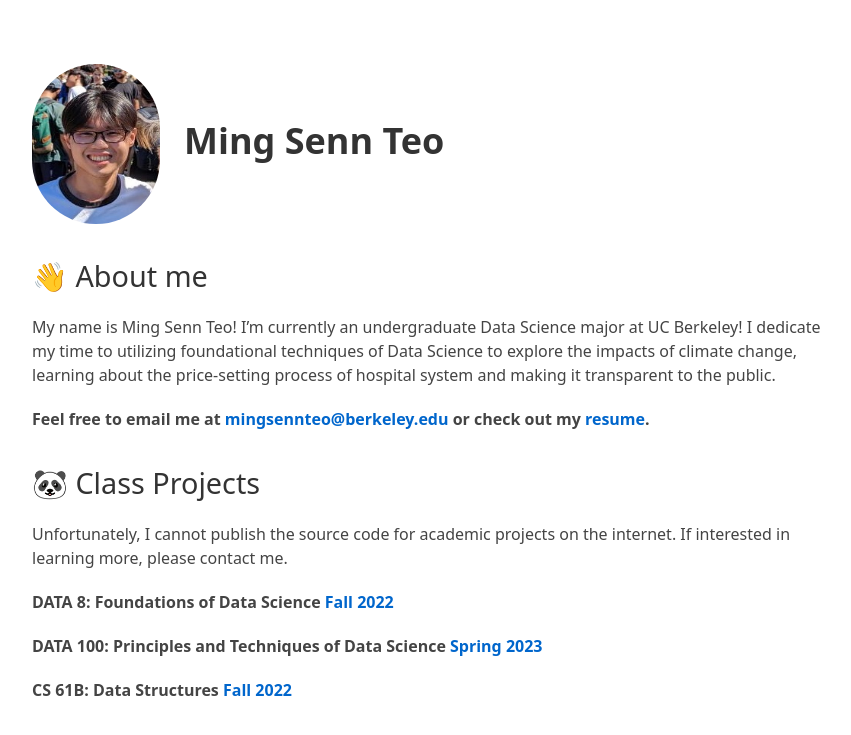
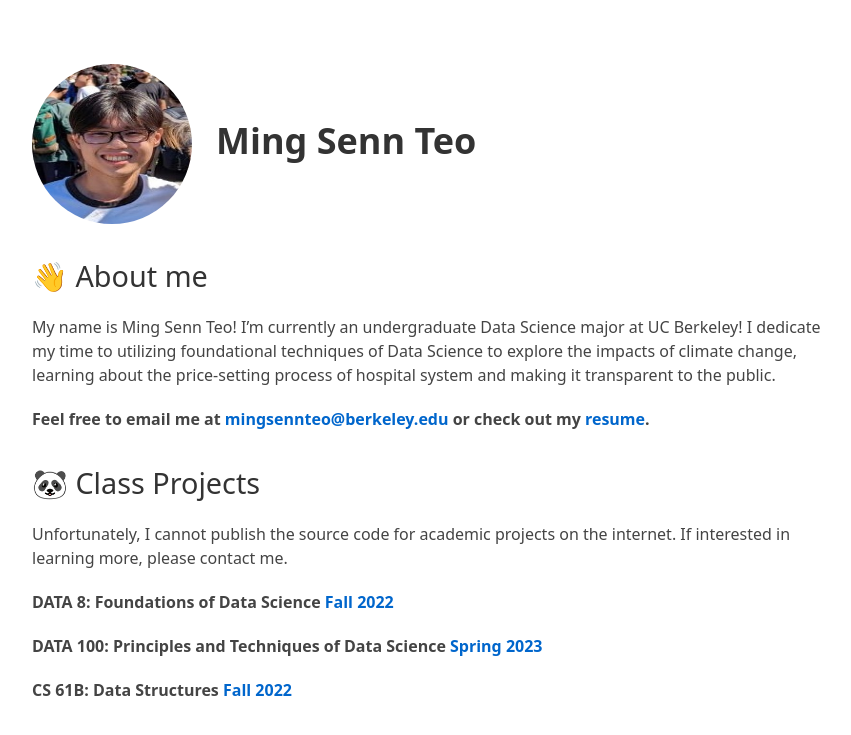
Before and after one commit to MSTeo01/old-website-2.0, a Jekyll site: the page built from index.md, in a window 1280 px wide. Shown: the top 735 px of the page, without its empty margins (208-1059 px from the left). Built offline with Jekyll 4.4.1, drawn with Linux system fonts in a browser that asks for light colours; our own code applies the rules of GitHub Pages for plain Markdown files.

Commit message:
New Profile Pic Ratio

```diff
--- a/styles/styles.scss
+++ b/styles/styles.scss
@@ -118,7 +118,7 @@ img {
 }
 
 .avatar {
-  width: 8rem;
+  width: 10rem;
   height: 10rem;
   border-radius: 5rem;
   margin-right: 1.5rem;
```
